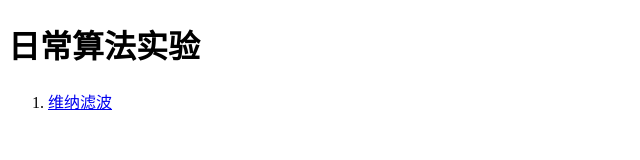
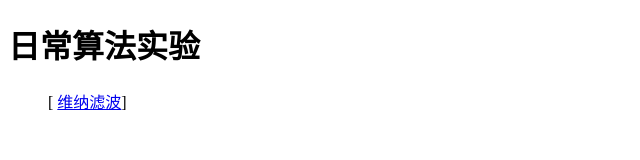
Before and after one commit to haozheshi/haozheshi.github.io, a plain HTML site: page index.html in a window 1280 px wide. Shown: the full height of the page, 0-640 px from the left. Drawn offline with Linux system fonts and the light colour scheme.

Commit message:
Update index.html

```diff
--- a/index.html
+++ b/index.html
@@ -7,10 +7,8 @@
   <body>
     <h1>日常算法实验</h1>
     <p>
-      <ol start="1">
-        <li>
-      <a href="https://haozheshi.github.io/study/wiener_filter.html">维纳滤波</a>
-        </li>
+      <ol start="1">[
+      <a href="https://haozheshi.github.io/study/wiener_filter.html">维纳滤波</a>]
     </ol>
     </p>
   </body>
```
